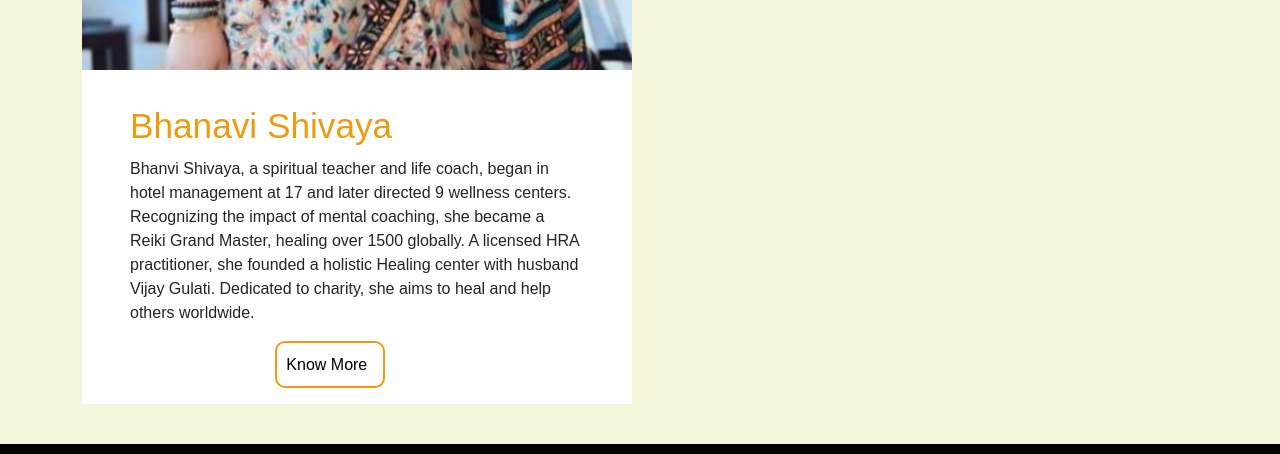
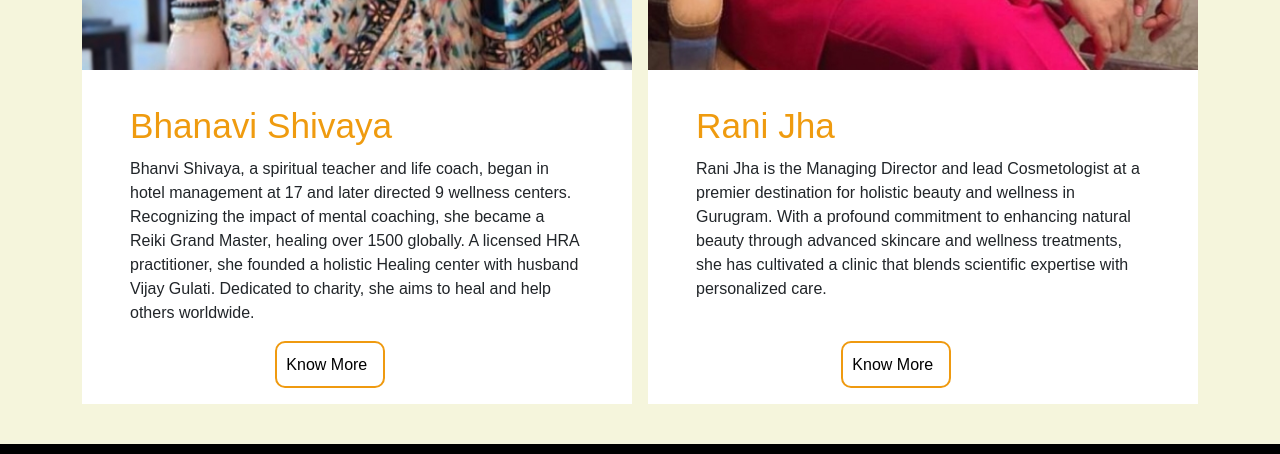
Before and after one commit to exceltechnologies-india/divine, a Next.js app: page / in a window 1280 px wide. Shown: the part 4334-4788 px from the top of the page. Built offline with nearby package versions, Linux system fonts and the light colour scheme; a web font is replaced by a local one.

Commit message:
Update DirectorsSection.js

```diff
--- a/src/components/DirectorsSection.js
+++ b/src/components/DirectorsSection.js
@@ -3,36 +3,32 @@ export default function DirectorsSection() {
     <section className="our_doctor">
       <div className="container">
         <div className="row g-3">
-          {/* Bhanavi Shivaya Card */}
-          <div className="col-12 col-md-6 col-lg-6 director-card d-flex flex-column">
+          <div className="col-lg-6 col-md-6 col-12 director-card d-flex flex-column">
             <div className="doc-img flex-grow-1 d-flex align-items-stretch">
-              <img
-                src="/img/Bhanavi_img.jpg"
-                alt="Ms. Bhanavi Shivaya"
-                width={389}
-                height={387}
-                loading="lazy"
-                className="w-100 h-100 object-fit-cover"
-              />
+              <img src="/img/Bhanavi_img.jpg" alt="Ms. Bhanavi Shivaya" width={389} height={387} loading="lazy" className="w-100 h-100 object-fit-cover" />
             </div>
 
             <div className="content flex-grow-1 d-flex flex-column justify-content-between py-3 px-5">
               <span className="service_name">Bhanavi Shivaya</span>
               <span>
-                Bhanvi Shivaya, a spiritual teacher and life coach, began in hotel management at 17 and later directed
-                9 wellness centers. Recognizing the impact of mental coaching, she became a Reiki Grand Master, healing
-                over 1500 globally. A licensed HRA practitioner, she founded a holistic Healing center with husband
-                Vijay Gulati. Dedicated to charity, she aims to heal and help others worldwide.
+                Bhanvi Shivaya, a spiritual teacher and life coach, began in hotel management at 17 and later directed 9 wellness centers. Recognizing the impact of mental coaching, she became a Reiki Grand Master, healing over 1500 globally. A licensed HRA practitioner, she founded a holistic Healing center with husband Vijay Gulati. Dedicated to charity, she aims to heal and help others worldwide.
               </span>
-              <div className="know-more-button mt-3">
-                <a href="/director-1">Know More</a>
-              </div>
+              <div className="know-more-button mt-3"><a href="/director-1">Know More</a></div>
             </div>
           </div>
 
-          {/* Placeholder Column: Hidden on mobile, visible on lg+ to preserve layout */}
-          <div className="col-lg-6 d-none d-lg-block">
-            <div className="h-100" style={{ visibility: 'hidden' }}>&nbsp;</div>
+          <div className="col-lg-6 col-md-6 col-12 director-card d-flex flex-column">
+            <div className="doc-img flex-grow-1 d-flex align-items-stretch">
+              <img src="/img/Rani_Jha_2.jpg" alt="Ms. Rani Jha" width={389} height={387} loading="lazy" className="w-100 h-100 object-fit-cover" />
+            </div>
+
+            <div className="content flex-grow-1 d-flex flex-column justify-content-between py-3 px-5">
+              <span className="service_name">Rani Jha</span>
+              <span className="pb-4">
+                Rani Jha is the Managing Director and lead Cosmetologist at a premier destination for holistic beauty and wellness in Gurugram. With a profound commitment to enhancing natural beauty through advanced skincare and wellness treatments, she has cultivated a clinic that blends scientific expertise with personalized care.
+              </span>
+              <div className="know-more-button mt-3"><a href="/director-2">Know More</a></div>
+            </div>
           </div>
         </div>
       </div>
```
